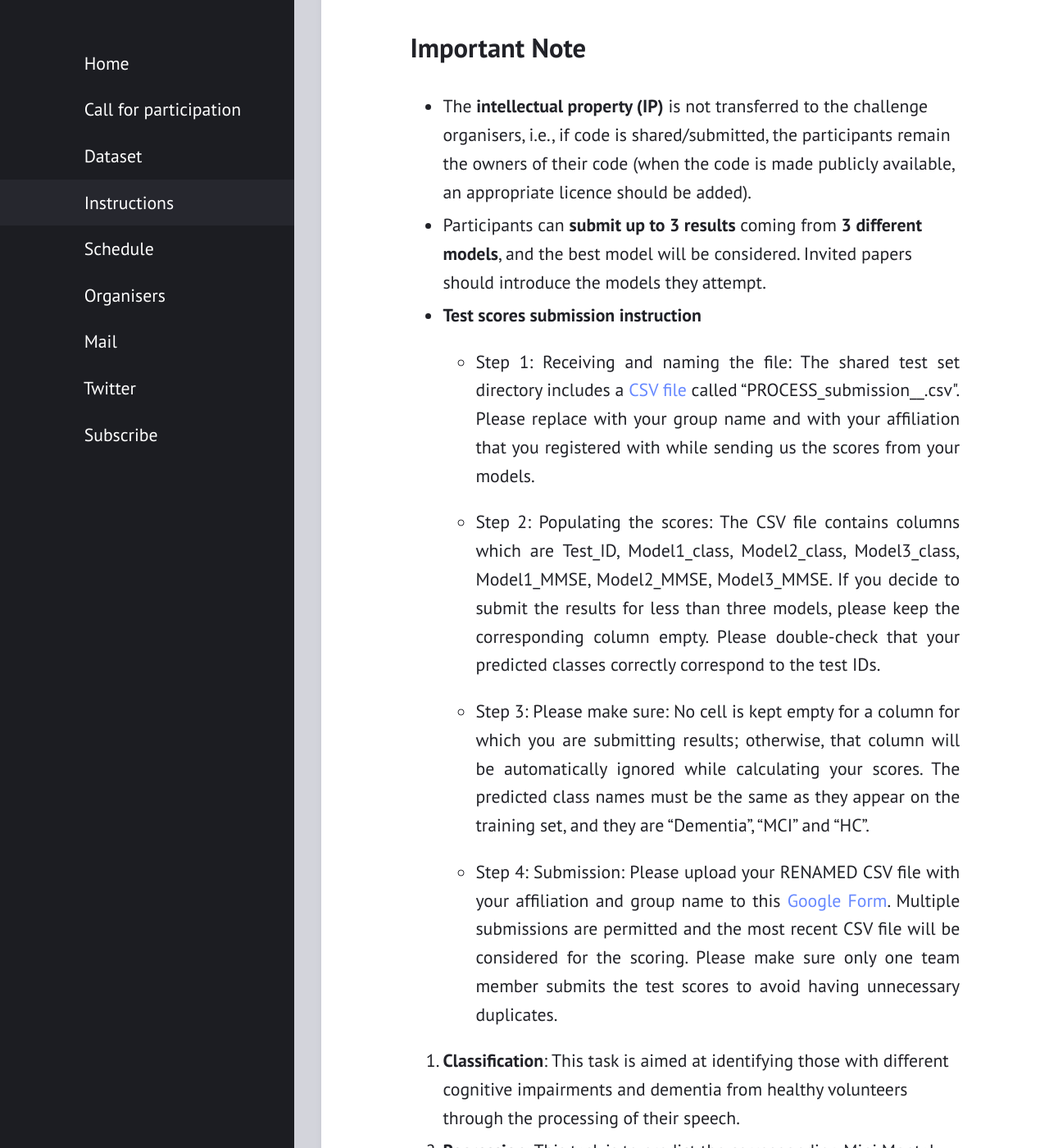
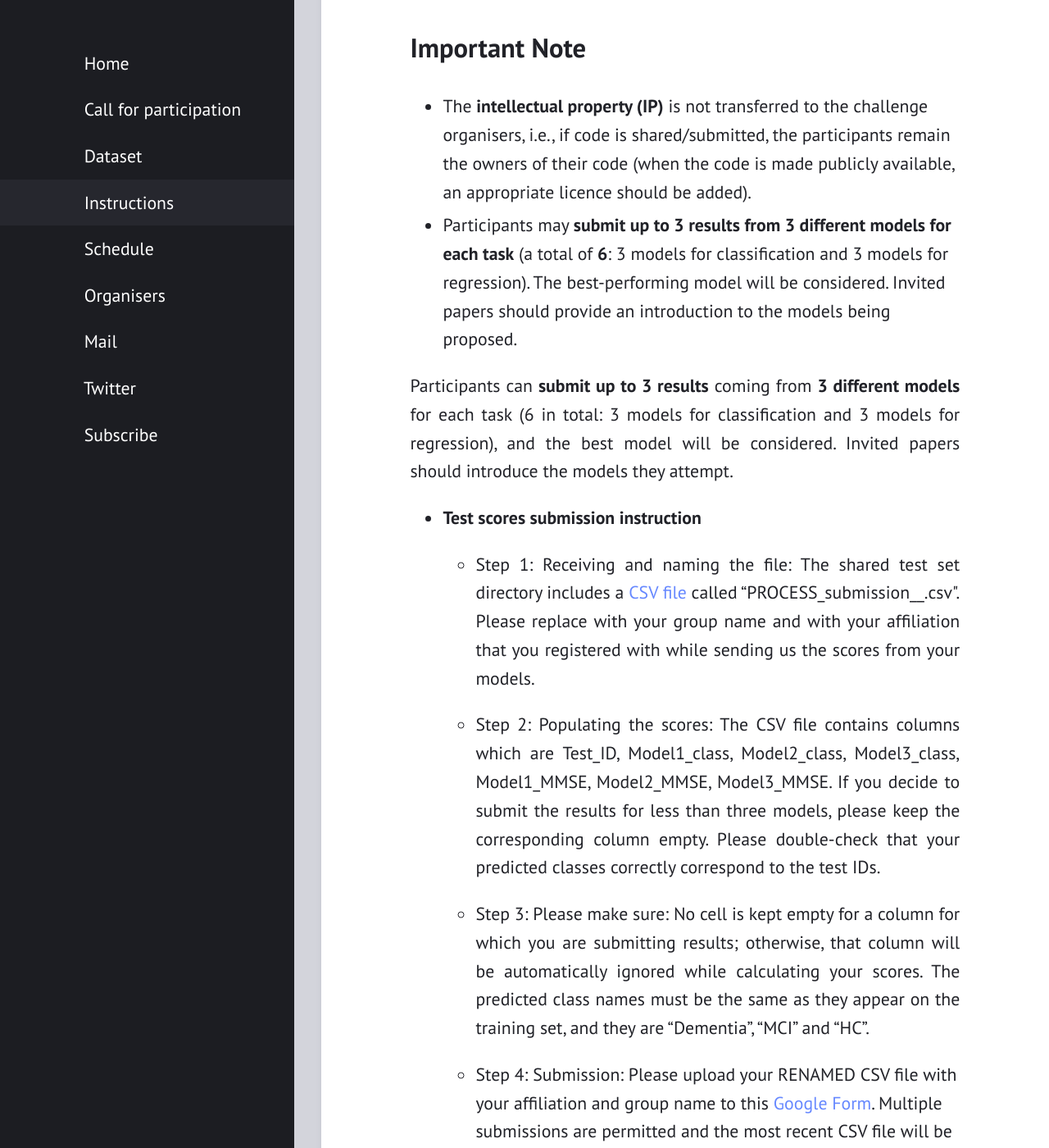
Before and after one commit to processchallenge/processchallenge.github.io, a Jekyll site: the page built from instr.md, in a window 1280 px wide and 1400 px high, scrolled down 312 px. Shown: the whole window at 82% size. Built offline with Jekyll 4.4.1, drawn with Linux system fonts in a browser that asks for light colours; some of the changed text lies outside the part shown.

```diff
--- a/instr.md
+++ b/instr.md
@@ -7,7 +7,9 @@ layout: page
 ---
 # Important Note
 * The **intellectual property (IP)** is not transferred to the challenge organisers, i.e., if code is shared/submitted, the participants remain the owners of their code (when the code is made publicly available, an appropriate licence should be added).
-* Participants can **submit up to 3 results** coming from **3 different models**, and the best model will be considered. Invited papers should introduce the models they attempt.
+* Participants may **submit up to 3 results from 3 different models for each task** (a total of **6**: 3 models for classification and 3 models for regression). The best-performing model will be considered. Invited papers should provide an introduction to the models being proposed.
+
+Participants can **submit up to 3 results** coming from **3 different models** for each task (6 in total: 3 models for classification and 3 models for regression), and the best model will be considered. Invited papers should introduce the models they attempt.
 * **Test scores submission instruction**
   * Step 1: Receiving and naming the file:
   The shared test set directory includes a [CSV file](https://drive.google.com/file/d/1pYwQNH87G9dsTX-xnoQzT4kD_QWgw-6o/view?usp=sharing)  called "PROCESS_submission_<GROUP-NAME>_<AFFILIATION>.csv". Please replace <GROUP-NAME> with your group name and <AFFILIATION> with your affiliation that you registered with while sending us the scores from your models.
@@ -20,6 +22,7 @@ No cell is kept empty for a column for which you are submitting results; otherwi
 
   * Step 4: Submission:
 Please upload your RENAMED CSV file with your affiliation and group name to this [Google Form](https://forms.gle/869e6zcq3CaJS7uD8). Multiple submissions are permitted and the most recent CSV file will be considered for the scoring. Please make sure only one team member submits the test scores to avoid having unnecessary duplicates.
+  * Please note that we will only consider the **latest submitted CSV file**, which should contain the outputs of up to **6 models**.
 
 1. **Classification**: This task is aimed at identifying those with different cognitive impairments and dementia from healthy volunteers through the processing of their speech.
 2. **Regression**: This task is to predict the corresponding Mini Mental Status Examination (MMSE) score of speakers from their speech.
```
Also changed, not shown: shedule.md (+1 -1 lines).
